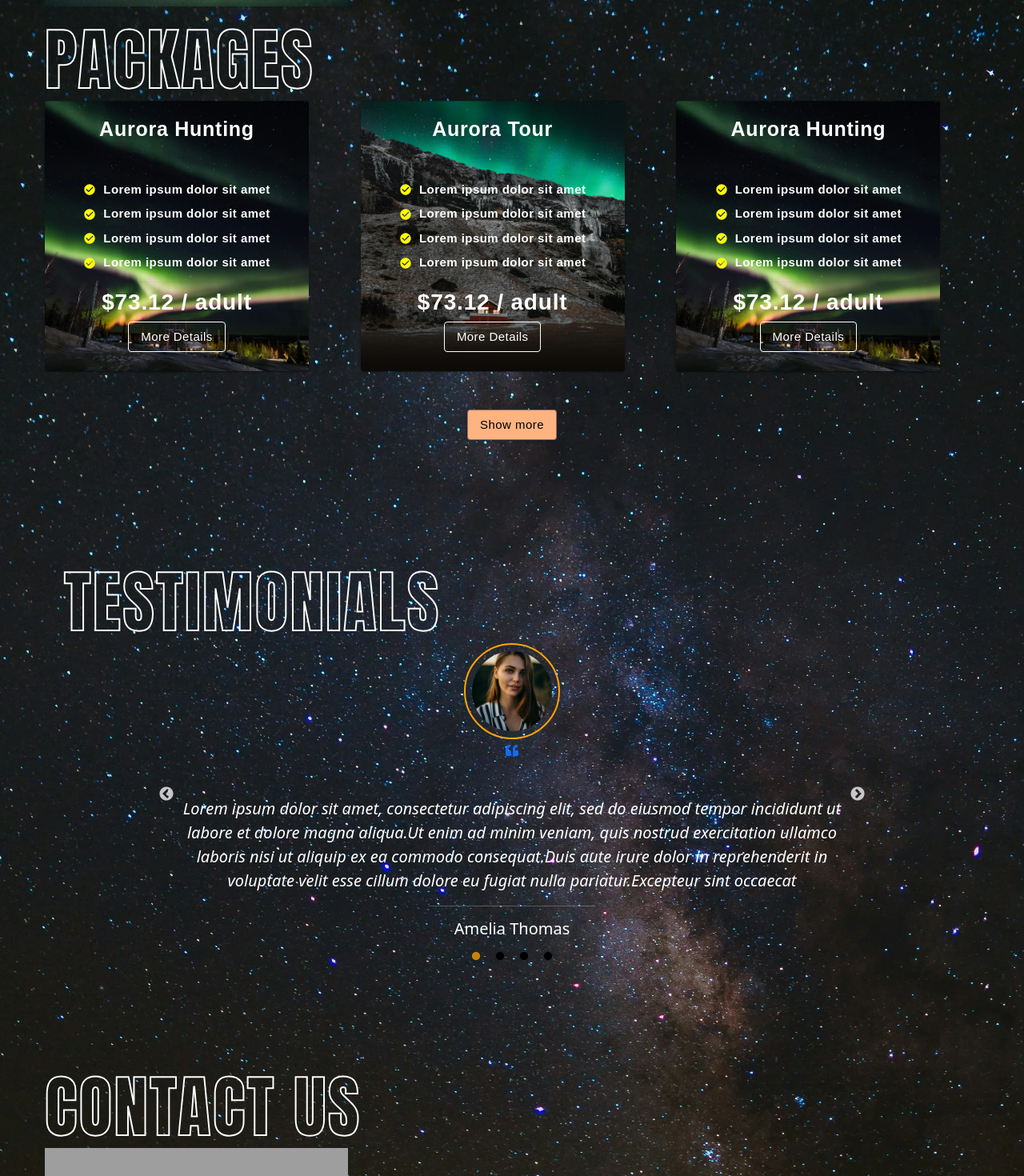
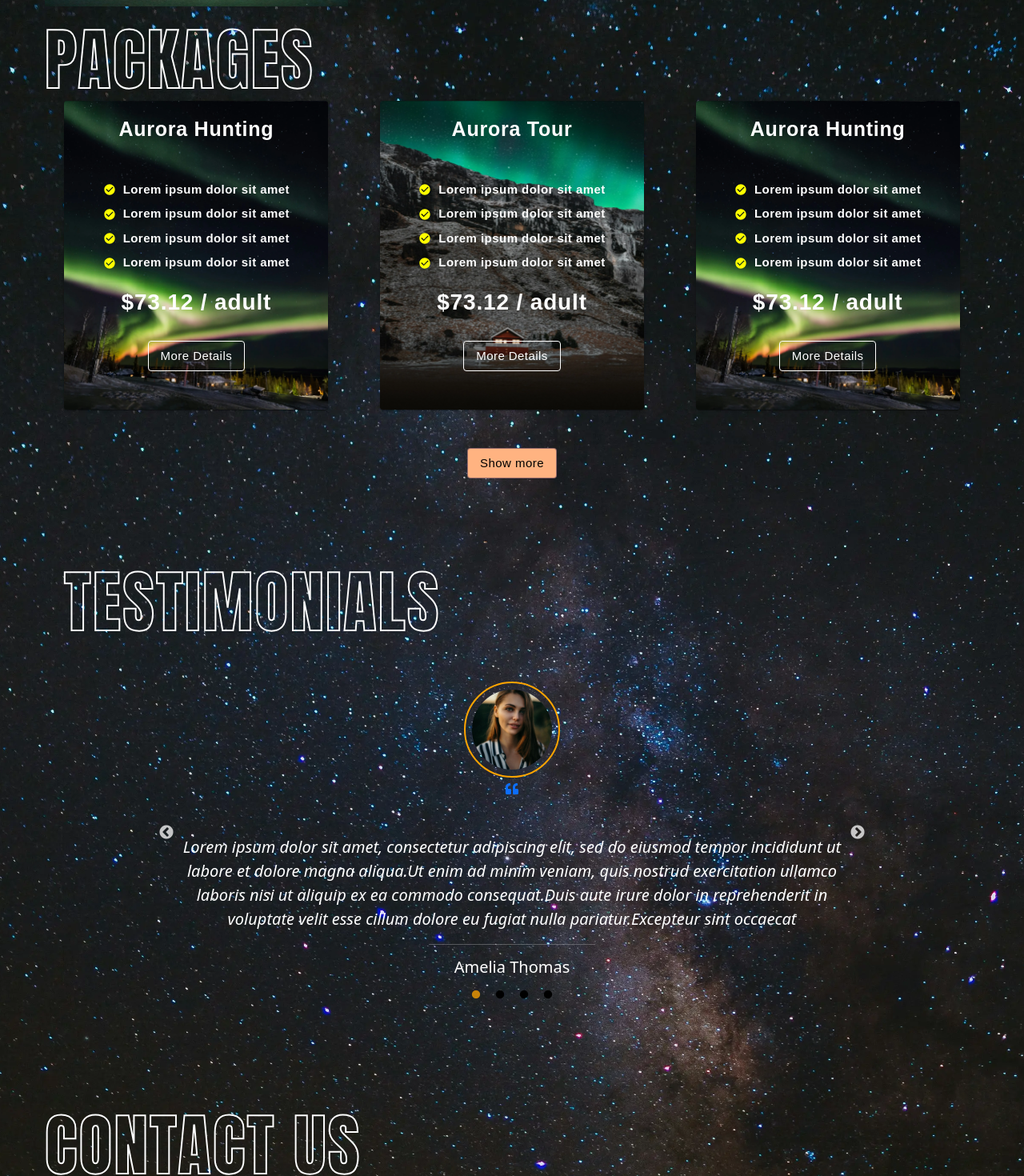
Before and after one commit to gimhanr9/travel-guide-web, a React (Create React App) app: page / in a window 1280 px wide. Shown: the part 1280-2750 px from the top of the page at 80% size. Built offline with nearby package versions, Linux system fonts and the light colour scheme; grey boxes are pictures that could not be loaded.

Commit message:
styling and issue fixes

```diff
--- a/src/components/common/RectangularOutlinedButton.jsx
+++ b/src/components/common/RectangularOutlinedButton.jsx
@@ -7,7 +7,11 @@ const RectangularOutlinedButton = (props) => {
   return (
     <Button
       variant="outlined"
-      sx={{ color: Colors.white, border: `1px solid ${Colors.white}` }}
+      sx={{
+        color: Colors.white,
+        border: `1px solid ${Colors.white}`,
+        marginY: 3,
+      }}
       className="glow-on-hover"
     >
       {props.title}
--- a/src/components/home/about_section/index.jsx
+++ b/src/components/home/about_section/index.jsx
@@ -12,7 +12,7 @@ const AboutSection = () => {
         About Us
       </Typography>
       <Grid container justifyContent="center" spacing={2}>
-        <Grid item size={{ xs: 8, md: 4 }}>
+        <Grid item size={{ xs: 10, md: 4 }}>
           <img
             src={imageMap.Aurora_Village}
             className={styles.about__section__image}
@@ -24,7 +24,7 @@ const AboutSection = () => {
           display="flex"
           flexDirection="column"
           justifyContent="space-between"
-          alignItems="start"
+          alignItems={{ xs: "center", md: "flex-start" }}
           sx={{ py: 2 }}
         >
           <Typography variant="h5">
--- a/src/components/home/contact_section/index.jsx
+++ b/src/components/home/contact_section/index.jsx
@@ -25,10 +25,21 @@ const ContactSection = () => {
           display="flex"
           flexDirection="column"
           justifyContent="center"
-          alignItems="start"
+          alignItems={{ xs: "center", md: "flex-start" }}
           sx={{ py: 2 }}
         >
           <Typography variant="body2">
+            Lorem ipsum dolor sit amet, consectetur adipiscing elit, sed do
+            eiusmod tempor incididunt ut labore et dolore magna aliqua. Ut enim
+            ad minim veniam, quis nostrud exercitation ullamco laboris nisi ut
+            aliquip ex ea commodo consequat. Duis aute irure dolor in
+            reprehenderit in voluptate velit esse cillum dolore eu fugiat nulla
+            pariatur. Excepteur sint occaecat. Lorem ipsum dolor sit amet,
+            consectetur adipiscing elit, sed do eiusmod tempor incididunt ut
+            labore et dolore magna aliqua. Ut enim ad minim veniam, quis nostrud
+            exercitation ullamco laboris nisi ut aliquip ex ea commodo
+            consequat. Duis aute irure dolor in reprehenderit in voluptate velit
+            esse cillum dolore eu fugiat nulla pariatur. Excepteur sint occaecat
             Lorem ipsum dolor sit amet, consectetur adipiscing elit, sed do
             eiusmod tempor incididunt ut labore et dolore magna aliqua. Ut enim
             ad minim veniam, quis nostrud exercitation ullamco laboris nisi ut
--- a/src/components/home/packages_section/index.jsx
+++ b/src/components/home/packages_section/index.jsx
@@ -9,7 +9,13 @@ import RoundedButton from "../../common/RoundedButton";
 const RenderPackages = ({ showMore }) => {
   if (showMore === true && packages.length > 3) {
     return packages.map((packageItem, index) => (
-      <Grid item key={index} size={{ xs: 6, lg: 4 }}>
+      <Grid
+        item
+        key={index}
+        size={{ xs: 12, md: 6, lg: 4 }}
+        display="flex"
+        justifyContent="center"
+      >
         <PackageCard
           imageUrl={packageItem.imageUrl}
           title={packageItem.title}
@@ -21,7 +27,13 @@ const RenderPackages = ({ showMore }) => {
   } else if (showMore === false && packages.length > 3) {
     const topPackages = packages.slice(0, 3);
     return topPackages.map((packageItem, index) => (
-      <Grid item key={index} size={{ xs: 6, lg: 4 }}>
+      <Grid
+        item
+        key={index}
+        size={{ xs: 12, md: 6, lg: 4 }}
+        display="flex"
+        justifyContent="center"
+      >
         <PackageCard
           imageUrl={packageItem.imageUrl}
           title={packageItem.title}
@@ -32,7 +44,13 @@ const RenderPackages = ({ showMore }) => {
     ));
   } else {
     return packages.map((packageItem, index) => (
-      <Grid item key={index} size={{ xs: 6, lg: 4 }}>
+      <Grid
+        item
+        key={index}
+        size={{ xs: 12, md: 6, lg: 4 }}
+        display="flex"
+        justifyContent="center"
+      >
         <PackageCard
           imageUrl={packageItem.imageUrl}
           title={packageItem.title}
@@ -71,7 +89,7 @@ const PackagesSection = () => {
       <Typography variant="h2" className="section-title">
         Packages
       </Typography>
-      <Grid container justifyContent="space-between" spacing={2}>
+      <Grid container justifyContent="center" alignItems="center" spacing={2}>
         <RenderPackages showMore={showMore} />
       </Grid>
       <RenderButton showMore={showMore} functionality={showMoreOrLess} />
--- /dev/null
+++ b/src/components/home/testimonials_section/TestimonialSection.module.css
@@ -0,0 +1,17 @@
+
+.testimonial__section {
+    display: flex;
+    flex-direction: column;
+    text-align: center;
+  }
+
+  /* Media query for tablets and larger screens */
+  @media (min-width: 481px) {
+  }
+
+  /* Media query for large screens */
+  @media (min-width: 769px) {
+    .testimonial__section {
+      text-align: left;
+    }
+  }
--- a/src/components/home/testimonials_section/index.jsx
+++ b/src/components/home/testimonials_section/index.jsx
@@ -5,6 +5,7 @@ import "slick-carousel/slick/slick.css";
 import "slick-carousel/slick/slick-theme.css";
 import testimonials from "../../../data/testimonials";
 import TestimonialCard from "../../common/TestimonialCard";
+import styles from "./TestimonialSection.module.css";
 
 const TestimonialsSection = () => {
   const sliderSettings = {
@@ -15,12 +16,13 @@ const TestimonialsSection = () => {
     slidesToScroll: 1,
   };
   return (
-    <div className="container-fluid py-5 my-5" id="testimonial">
+    <div className={styles.testimonial__section}>
+      <div className="container-fluid py-5" id="testimonial">
         <div className="container-fluid py-5">
           <Typography variant="h2" className="section-title">
             Testimonials
           </Typography>
-        <div className="row justify-content-center">
+          <div className="row justify-content-center my-5">
             <div className="col-lg-9 wow fadeInUp" data-wow-delay="0.5s">
               <Slider {...sliderSettings}>
                 {testimonials.map((testimonial, index) => (
@@ -36,6 +38,7 @@ const TestimonialsSection = () => {
           </div>
         </div>
       </div>
+    </div>
   );
 };
 
```
Lines whose indentation alone changed are shown as unchanged.
